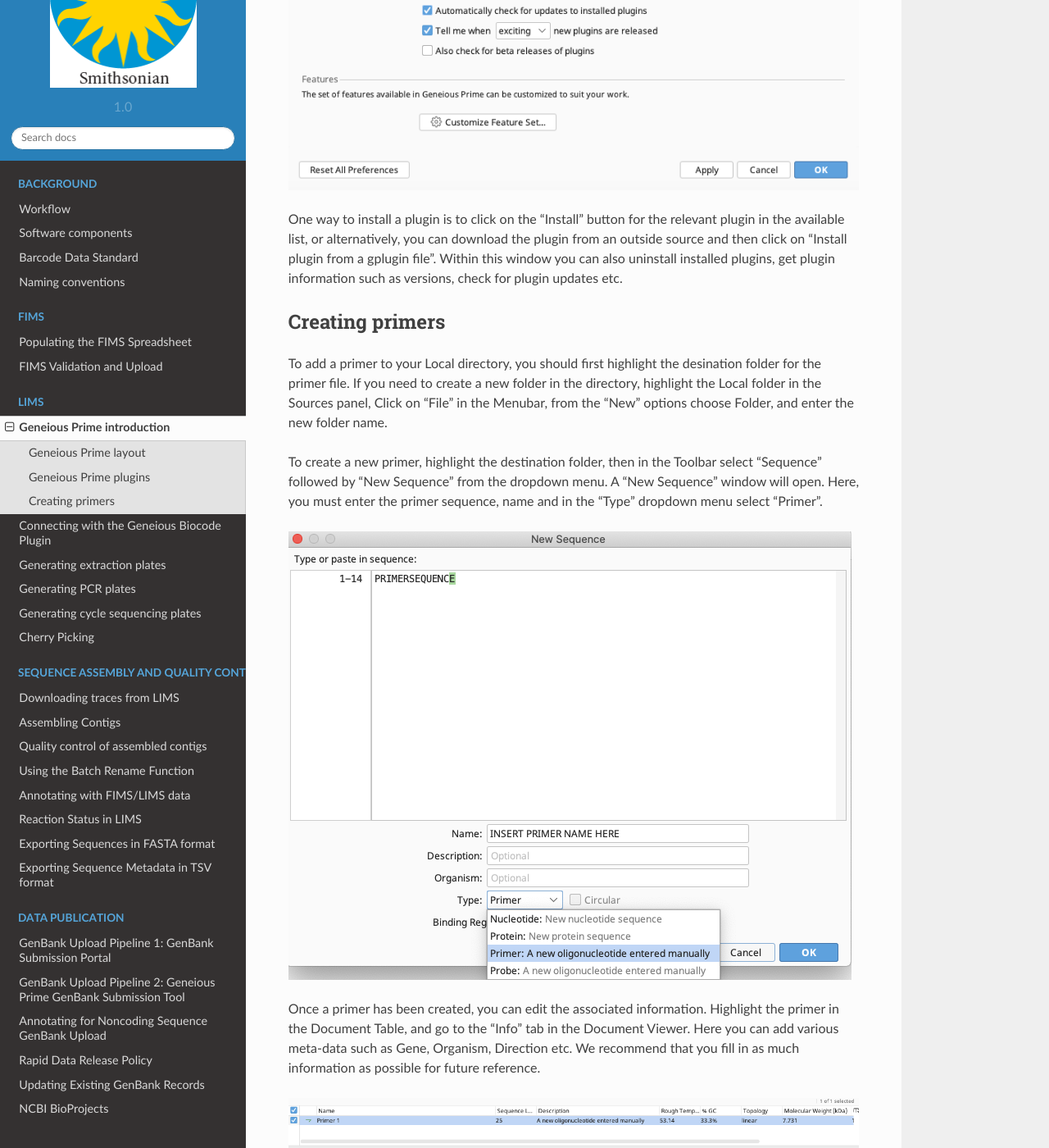
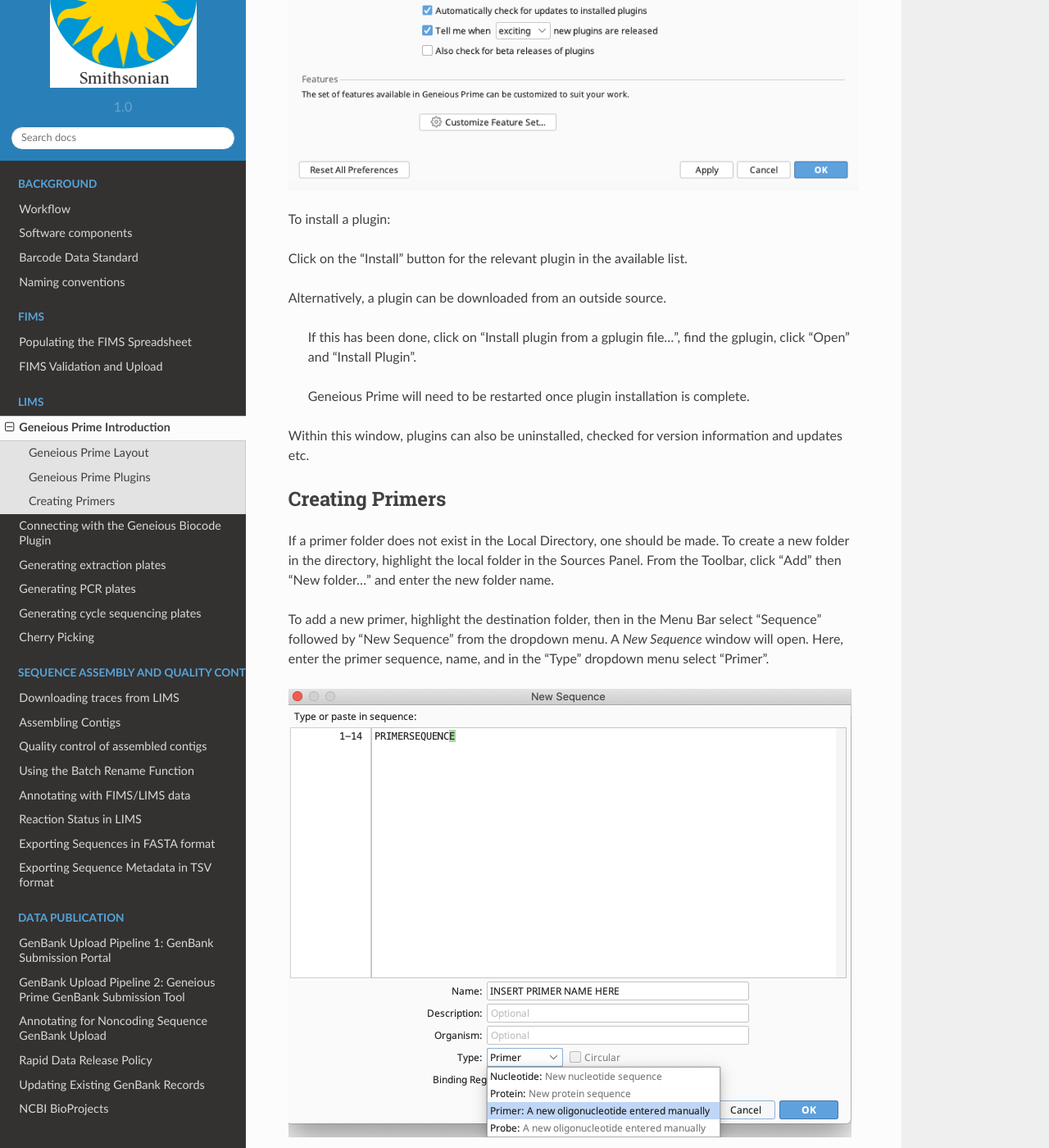
Before and after one commit to SIBarcodeNetwork/ReadtheDocsMaster, a Sphinx documentation site: the page built from Docs/geneious_intro.rst, in a window 1280 px wide and 1400 px high, scrolled down 1692 px. Shown: the whole window at 82% size. Built offline with Sphinx 7.4.7 and the Read the Docs theme 2.0.0, drawn with Linux system fonts in a browser that asks for light colours; some of the changed text lies outside the part shown.

Commit message:
Update geneious_intro.rst (#23)
* Update geneious_intro.rst

updated text: italicized window names, 3rd person only, capitalized headers, altered some text so more accurate.

* Update geneious_intro.rst

```diff
--- a/Docs/geneious_intro.rst
+++ b/Docs/geneious_intro.rst
@@ -1,24 +1,24 @@
-Geneious Prime introduction
+Geneious Prime Introduction
 =====================
 
-Geneious Prime layout
+Geneious Prime Layout
 ---------------
 
-Here is the layout of the Geneious Prime window.
+Here is the layout of the *Geneious Prime* window.
 
 .. image:: /images/geneious_layout.png
 
-The **Toolbar** is found at the top of the Geneious Prime window, and contains a variety of buttons including Back, Forward, Tree, Support and so on.
+The **Toolbar** is found at the top of the Geneious Prime window, and contains a variety of buttons including Back, Forward, Tree, Help and so on.
 
-The Geneious Prime window is further divided into a number of panels including the **Document Table**, **Document Viewer**, **Options Panel**. The size of each panel can be adjusted by clicking on the border and dragging to the desired size.
+The *Geneious Prime* window is further divided into a number of panels including the **Document Table**, **Document Viewer**, **Options Panel**. The size of each panel can be adjusted by clicking on the border and dragging to the desired size.
 
-On the right-hand side is the **Help and Tutorial Panel**, where you can read a number of tutorials and also search for help in other topics.
+On the right-hand side is the **Help and Tutorial Panel**, which contains a number of tutorials and also a search for help in other topics.
 
-On the left-hand side is the **Sources Panel** which includes the **Local Directory** and list of **Services**. The **Local Directory** is where you permanently store your documents such as primers, raw traces, contigs, alignments, trees etc.
+On the left-hand side is the **Sources Panel** which includes the **Local Directory** and list of **Services**. The **Local Directory** is where documents such as primers, raw traces, contigs, alignments, trees etc. are permanently stored.
 
 .. _plugins-link:
 
-Geneious Prime plugins
+Geneious Prime Plugins
 ----------------
 
 Plugins are downloadable modules that can add new functionality to the program.
@@ -27,26 +27,37 @@
 
 .. image:: /images/plugin_install_window.png
 
-One way to install a plugin is to click on the "Install" button for the relevant plugin in the available list, or alternatively, you can download the plugin from an outside source and then click on "Install plugin from a gplugin file".
-Within this window you can also uninstall installed plugins, get plugin information such as versions, check for plugin updates etc.
+To install a plugin:
+
+Click on the "Install" button for the relevant plugin in the available list.
+
+Alternatively, a plugin can be downloaded from an outside source.
+
+ If this has been done, click on "Install plugin from a gplugin file...", find the gplugin, click "Open" and "Install Plugin".
+
+ Geneious Prime will need to be restarted once plugin installation is complete.
+
+Within this window, plugins can also be uninstalled, checked for version information and updates etc.
 
 .. _creating_primers-link:
 
-Creating primers
+Creating Primers
 ----------------
 
-To add a primer to your Local directory, you should first highlight the desination folder for the primer file. If you need to create a new folder in the directory, highlight the Local folder in the Sources panel, Click on "File" in the Menubar, from the "New" options choose Folder, and enter the new folder name.
+If a primer folder does not exist in the Local Directory, one should be made. To create a new folder in the directory, highlight the local folder in the Sources Panel. From the Toolbar, click "Add" then "New folder..." and enter the new folder name.
 
-To create a new primer, highlight the destination folder, then in the Toolbar select "Sequence" followed by "New Sequence" from the dropdown menu. A "New Sequence" window will open. Here, you must enter the primer sequence, name and in the "Type" dropdown menu select "Primer".
+To add a new primer, highlight the destination folder, then in the Menu Bar select "Sequence" followed by "New Sequence" from the dropdown menu. A *New Sequence* window will open. Here, enter the primer sequence, name, and in the "Type" dropdown menu select "Primer".
 
 .. image:: /images/primer_new_create.png
 
-Once a primer has been created, you can edit the associated information. Highlight the primer in the Document Table, and go to the "Info" tab in the Document Viewer. Here you can add various meta-data such as Gene, Organism, Direction etc. We recommend that you fill in as much information as possible for future reference.
+Once a primer has been created, any associated information can be edited. Highlight the primer in the Document Table, and go to the "Info" tab in the Document Viewer. Here, various meta-data such as Gene, Organism, Direction etc. can be added. Fill in as much information as possible for future reference.
 
 .. image:: /images/primer_metadata.png
 
-A very convenient tool is the ability to export and import folders of primers. To export a folder from the Local, simply select the folder, go to "File" in the Menu bar, followed by "Export" in the dropdown menu. In the new interface of Geneious Prime 2021, you can also click on "Export" located directly in the Toolbar. There are multiple options for the export, however in this case, select "Export folder" and enter a name and destination for the export.
+A very convenient tool is the ability to export and import folders of primers. To export a folder from the Local, simply select the folder and in the Toolbar click on "Export", "Export Folder...", choose the file destination and name, and click "Save".
 
-There are two options for importing a folder or file into Geneious Prime. One way is to go to "File" in the Menu bar, followed by "Import" in the dropdown menu, and then select what you are importing (folder, file etc.). You will need to select the type format followed by the location of what you want to import.
+There are two options for importing a folder or file into Geneious Prime:
 
-Alternatively, you can move folders, files etc. into the destination folder by dragging and dropping.
+  From within Geneious Prime, click "Add" in the Toolbar, followed by "Import Folder". Navigate to the primer folder on the local disk and click "Open", and the folder will be imported into Geneious Prime.
+
+  Alternatively, folders, files etc. can be dragged and dropped directly from the local disk into the destination folder in Geneious Prime.
```
